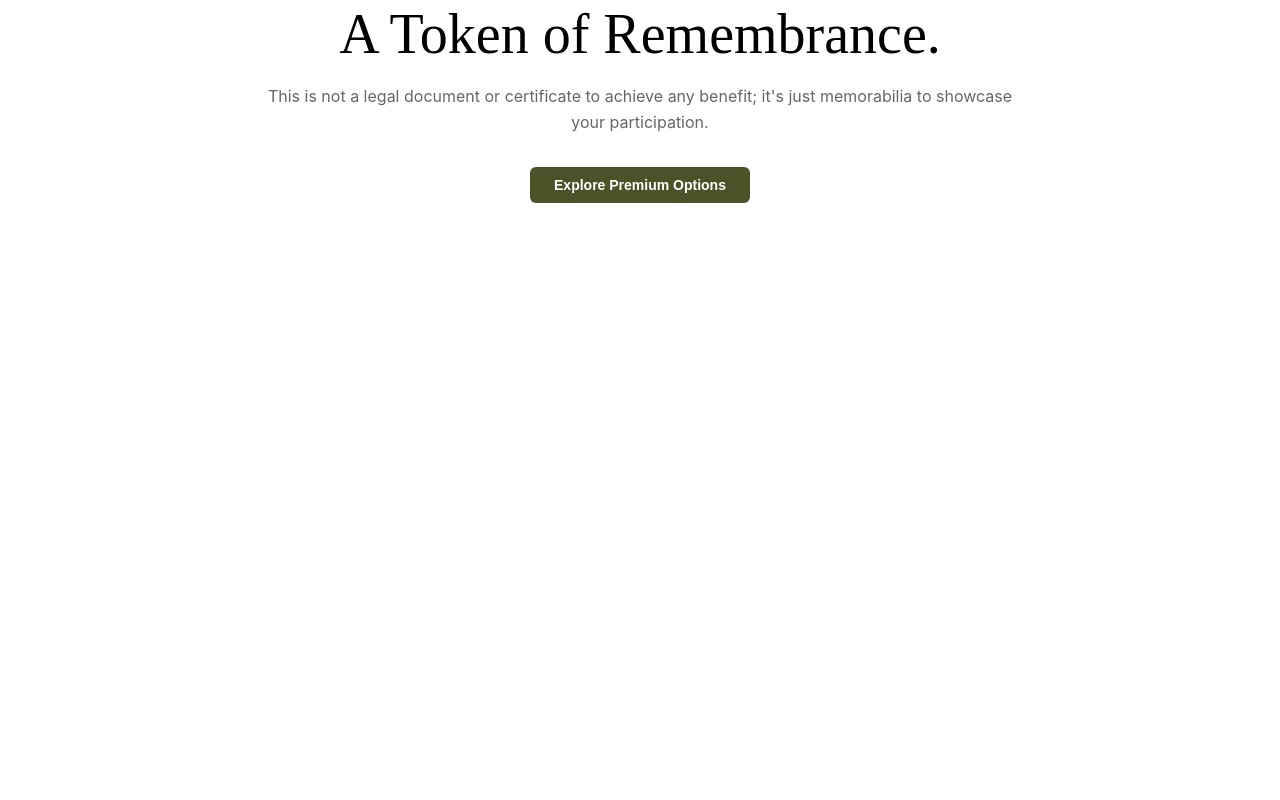
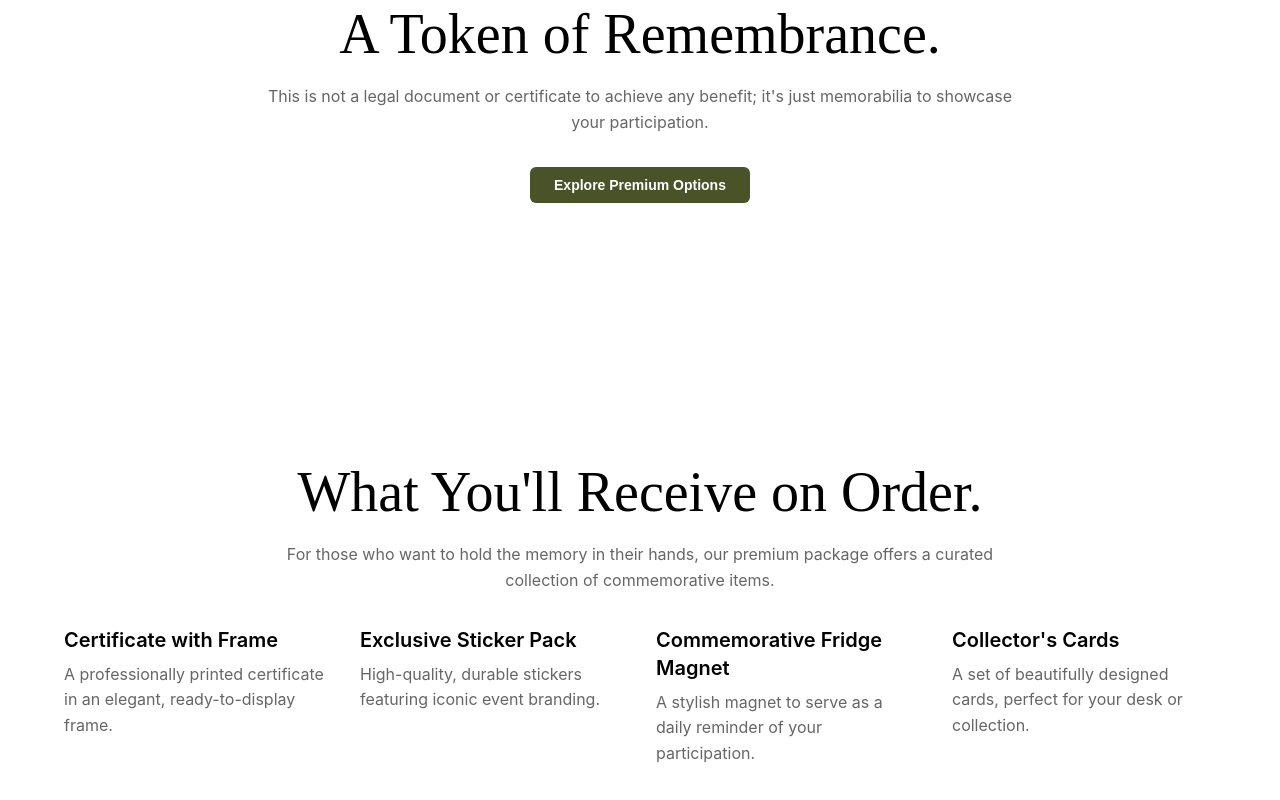
Before and after one commit to md-moijul/july-juddah, a Next.js app in the folder apps/web/: page / in a window 1280 px wide. Shown: the part 2227-3027 px from the top of the page. Before the commit the page ends 2558 px from the top, so only its background shows below. Built offline with nearby package versions, Linux system fonts and the light colour scheme.

Commit message:
story 2.7 done

```diff
--- a/apps/web/src/app/page.tsx
+++ b/apps/web/src/app/page.tsx
@@ -4,6 +4,7 @@ import HeroSection from '@/components/sections/hero-section';
 import ImageBanner from '@/components/sections/image-banner';
 import CounterSection from '@/components/sections/counter-section';
 import DisclaimerSection from '@/components/sections/disclaimer-section';
+import PremiumItemsSection from '@/components/sections/premium-items-section';
 
 export default function LandingPage() {
   const { image_banner_section } = content;
@@ -19,6 +20,7 @@ export default function LandingPage() {
         className="my-8"
       />
       <DisclaimerSection />
+      <PremiumItemsSection />
     </>
   );
 }
--- /dev/null
+++ b/apps/web/src/components/sections/premium-items-section.tsx
@@ -0,0 +1,86 @@
+import content from '@/data/content.json';
+import style from '@/data/style.json';
+
+export default function PremiumItemsSection() {
+  const { premium_items_section } = content;
+  const { typography, colors, spacing } = style.designSystemProfile.tokens;
+
+  const headlineStyle = typography.scale.h2;
+  const subheadlineStyle = typography.scale.body;
+  const itemTitleStyle = typography.scale.h3;
+  const itemDescriptionStyle = typography.scale.body;
+
+  return (
+    <section
+      id={premium_items_section.id}
+      className="container mx-auto text-center"
+      style={{
+        paddingTop: spacing.layout.sectionPaddingY,
+        paddingBottom: spacing.layout.sectionPaddingY,
+        paddingLeft: spacing.layout.containerPaddingX,
+        paddingRight: spacing.layout.containerPaddingX,
+      }}
+    >
+      <h2
+        style={{
+          fontSize: headlineStyle.fontSize,
+          fontWeight: headlineStyle.fontWeight,
+          fontFamily: typography.family.serif.value,
+          lineHeight: headlineStyle.lineHeight,
+          color: colors.primary.text.value,
+          marginBottom: spacing.scale.md,
+        }}
+      >
+        {premium_items_section.headline}
+      </h2>
+      <p
+        className="max-w-3xl mx-auto"
+        style={{
+          fontSize: subheadlineStyle.fontSize,
+          fontWeight: subheadlineStyle.fontWeight,
+          fontFamily: typography.family['sans-serif'].value,
+          lineHeight: subheadlineStyle.lineHeight,
+          color: colors.neutral['medium-gray-text'].value,
+          marginBottom: spacing.scale.lg,
+        }}
+      >
+        {premium_items_section.subheadline}
+      </p>
+
+      <div
+        className="grid grid-cols-1 md:grid-cols-2 lg:grid-cols-4 gap-8"
+        style={{
+          gap: spacing.layout.gridGap,
+        }}
+      >
+        {premium_items_section.items.map((item, index) => (
+          <div key={index} className="text-left">
+            <h3
+              style={{
+                fontSize: itemTitleStyle.fontSize,
+                fontWeight: itemTitleStyle.fontWeight,
+                fontFamily: typography.family['sans-serif'].value,
+                lineHeight: itemTitleStyle.lineHeight,
+                color: colors.primary.text.value,
+                marginBottom: spacing.scale.sm,
+              }}
+            >
+              {item.title}
+            </h3>
+            <p
+              style={{
+                fontSize: itemDescriptionStyle.fontSize,
+                fontWeight: itemDescriptionStyle.fontWeight,
+                fontFamily: typography.family['sans-serif'].value,
+                lineHeight: itemDescriptionStyle.lineHeight,
+                color: colors.neutral['medium-gray-text'].value,
+              }}
+            >
+              {item.description}
+            </p>
+          </div>
+        ))}
+      </div>
+    </section>
+  );
+}
```
Also changed, not shown: 2 other files (tests, documents, lock files or other folders).
